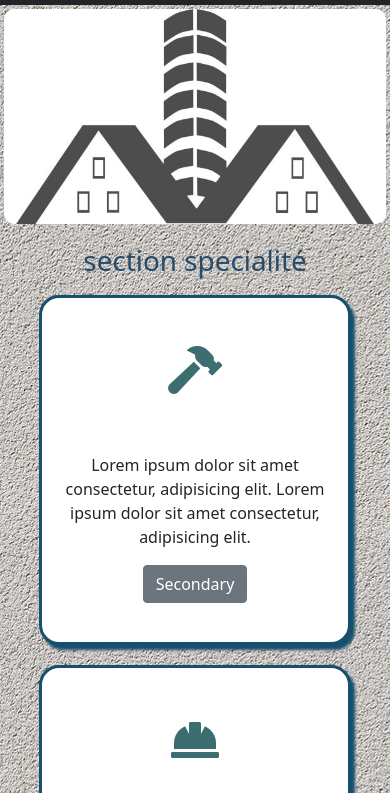
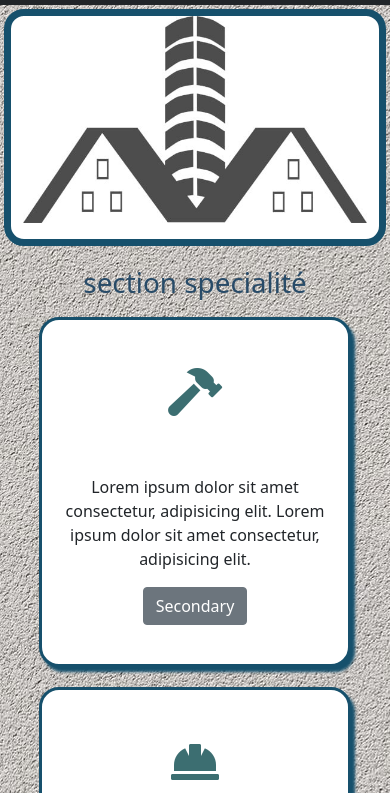
Before and after one commit to dio-sudo/maconnerie-express, a plain HTML site: page index.html in a window 390 px wide. Shown: the part 51-844 px from the top of the page. Drawn offline with nearby package versions, Linux system fonts and the light colour scheme.

Commit message:
bon ok ct c

```diff
--- a/style/style.css
+++ b/style/style.css
@@ -17,7 +17,8 @@ body{
     /* background-size: 95%; */
     /* background-repeat: no-repeat; */
     /* background-position: center; */
-    border-radius: 10px;
+    border: solid 7px #16506C;
+    border-radius: 20px;
   }
 
   #baniere img{
```
